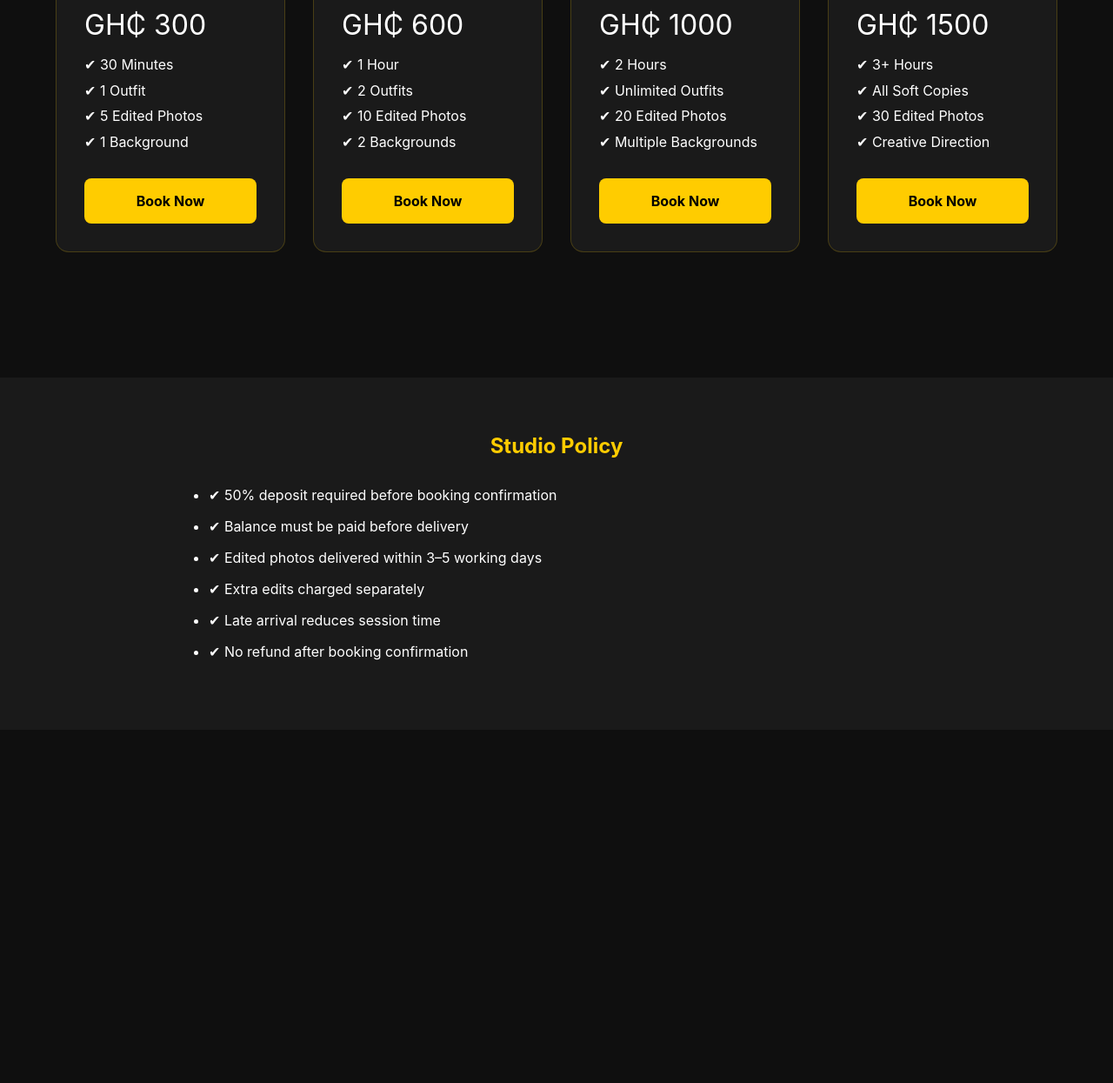
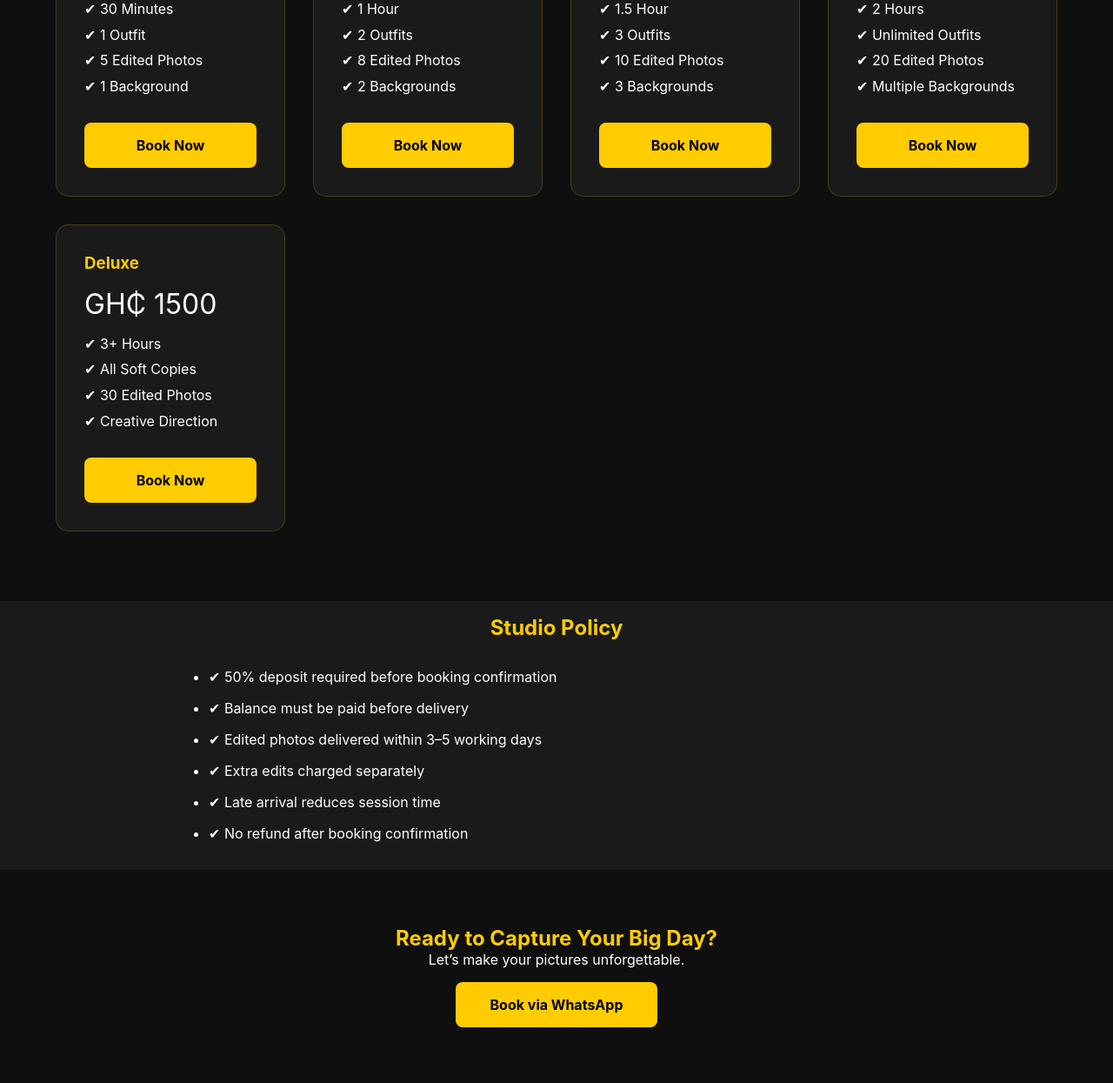
Before and after one commit to NexusWebnet/Anag-Studio, a plain HTML site: page studio.html in a window 1280 px wide. Shown: the part 730-1975 px from the top of the page at 87% size. Before the commit the page ends 1569 px from the top, so only its background shows below. Drawn offline with Linux system fonts and the light colour scheme.

Commit message:
update on the whatapp

```diff
--- a/studio.html
+++ b/studio.html
@@ -45,7 +45,7 @@
 
 /* PACKAGES */
 .packages{
-  padding:5rem 5%;
+  padding:1rem 5%;
 }
 
 .section-title{
@@ -110,7 +110,7 @@
 /* POLICY */
 .policy{
   background:var(--gray);
-  padding:4rem 5%;
+  padding:1rem 5%;
   margin-top:4rem;
 }
 
@@ -123,10 +123,32 @@
 .policy ul{
   max-width:800px;
   margin:auto;
+  text-decoration: none;
 }
 
 .policy li{
   margin:1rem 0;
+  text-decoration: none;
+}
+/* CTA */
+.cta{
+  text-align:center;
+  padding:4rem 5%;
+}
+
+.cta h2{
+  color:var(--yellow);
+}
+
+.cta a{
+  display:inline-block;
+  margin-top:1rem;
+  padding:1rem 2.5rem;
+  background:var(--yellow);
+  color:#000;
+  text-decoration:none;
+  border-radius:8px;
+  font-weight:bold;
 }
 
 /* MOBILE */
@@ -153,7 +175,7 @@
 
     <div class="card">
       <h3>Starter</h3>
-      <div class="price">GH₵ 300</div>
+      <div class="price">GH₵ 250</div>
       <ul>
         <li>✔ 30 Minutes</li>
         <li>✔ 1 Outfit</li>
@@ -165,12 +187,24 @@
 
     <div class="card">
       <h3>Standard</h3>
-      <div class="price">GH₵ 600</div>
+      <div class="price">GH₵ 400</div>
       <ul>
         <li>✔ 1 Hour</li>
         <li>✔ 2 Outfits</li>
+        <li>✔ 8 Edited Photos</li>
+        <li>✔ 2 Backgrounds</li>
+      </ul>
+      <a href="#" class="btn">Book Now</a>
+    </div>
+
+    <div class="card">
+      <h3>Standard</h3>
+      <div class="price">GH₵ 400</div>
+      <ul>
+        <li>✔ 1.5 Hour</li>
+        <li>✔ 3 Outfits</li>
         <li>✔ 10 Edited Photos</li>
-        <li>✔ 2 Backgrounds</li>
+        <li>✔ 3 Backgrounds</li>
       </ul>
       <a href="#" class="btn">Book Now</a>
     </div>
@@ -215,5 +249,12 @@
   </ul>
 </section>
 
+
+<!-- CTA -->
+<section class="cta">
+  <h2>Ready to Capture Your Big Day?</h2>
+  <p>Let’s make your pictures unforgettable.</p>
+  <a href="https://wa.me/233533662244">Book via WhatsApp</a>
+</section>
 </body>
 </html>
```
Also changed, not shown: event.html (+14 -0 lines), graduation.html (+21 -1 lines), index.html (+7 -2 lines), wedding.html (+2 -7 lines), weddingvideo.html (+2 -1 lines).
